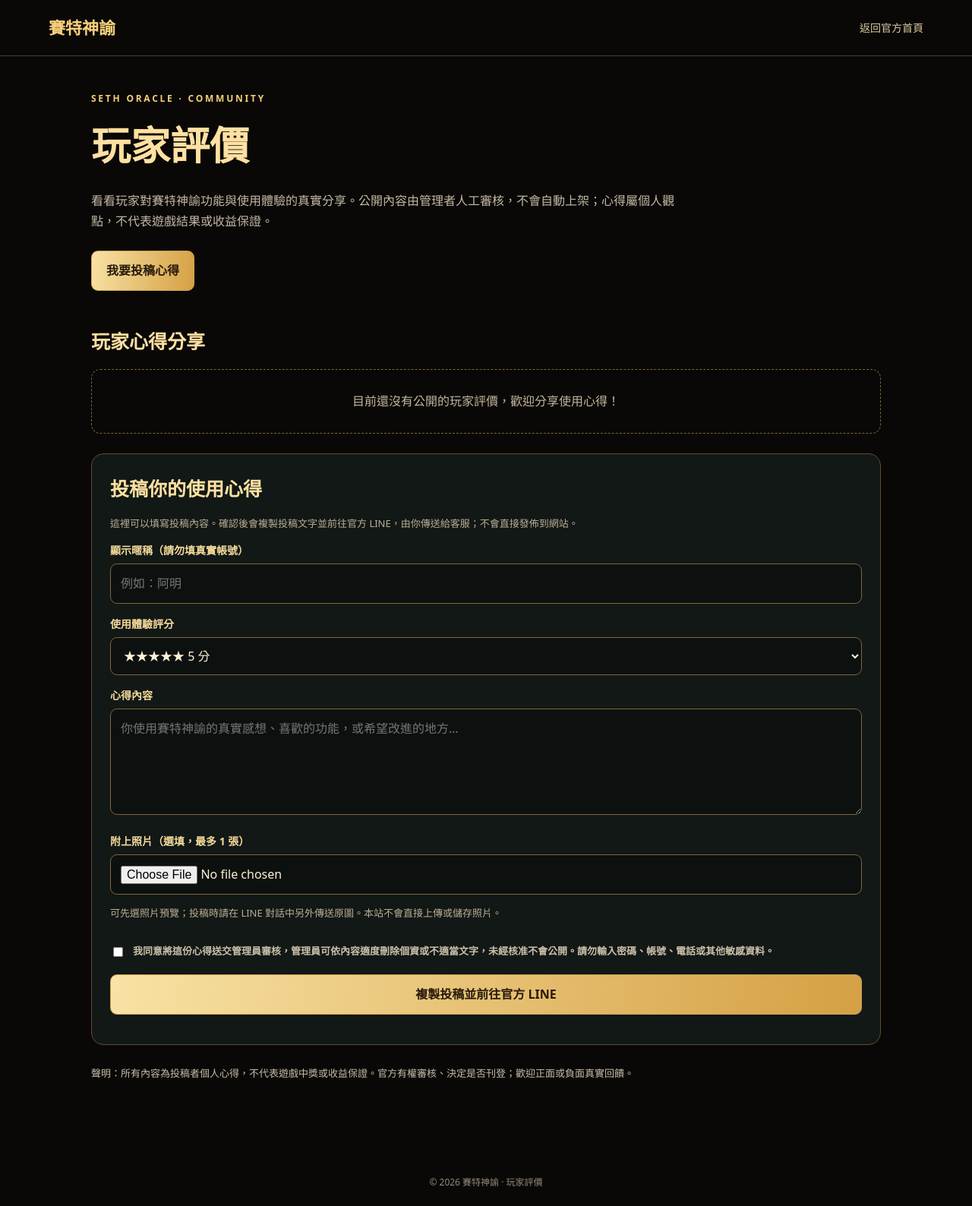
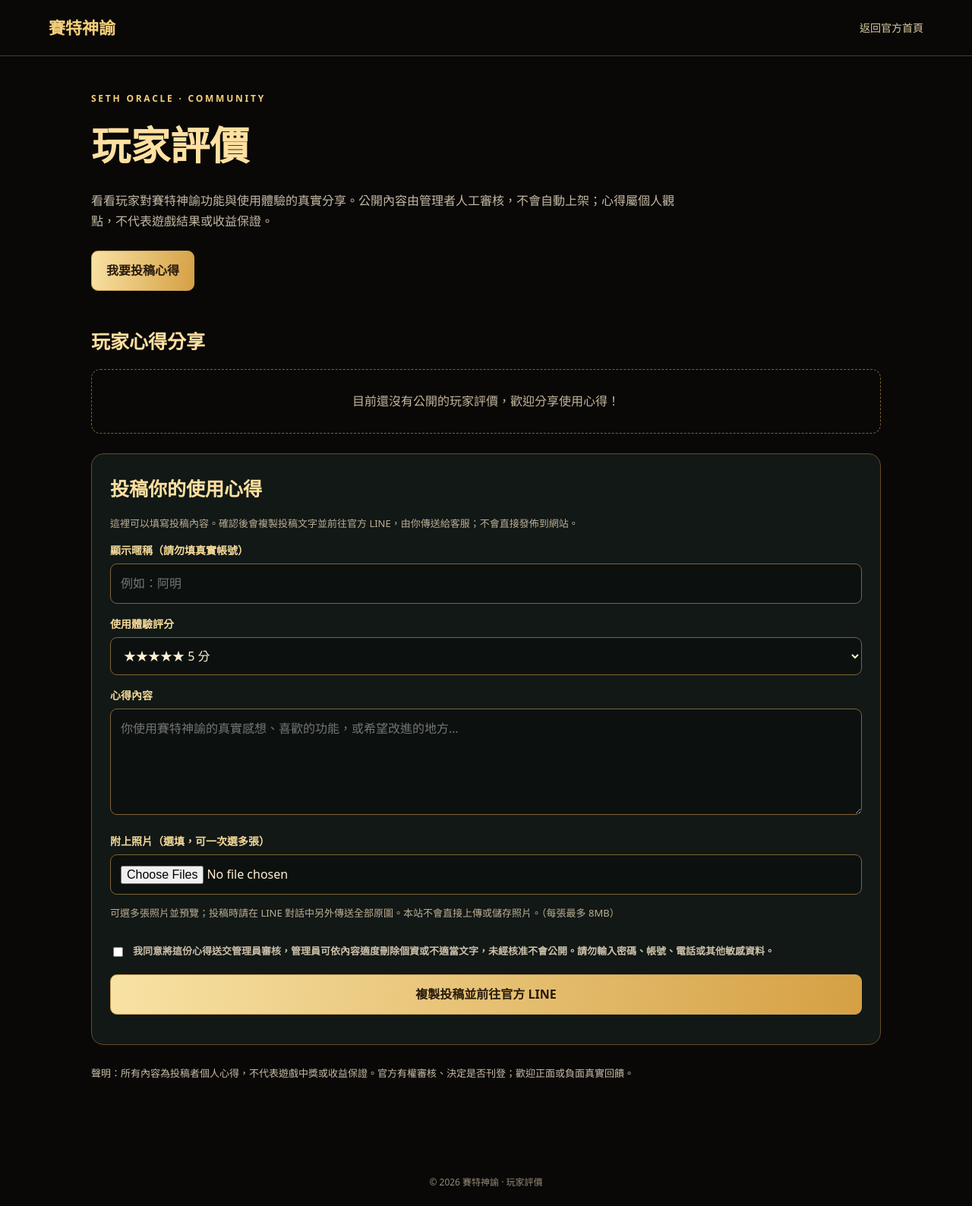
Before and after one commit to seth-oracle/seth-oracle.github.io, a Jekyll site: the page built from reviews/index.html, in a window 1280 px wide. Shown: the whole page at 76% size. Built offline with Jekyll 4.4.1, drawn with Linux system fonts in a browser that asks for light colours.

Commit message:
Allow unlimited multi-photo selection, preview, and review photo gallery

```diff
--- a/reviews/index.html
+++ b/reviews/index.html
@@ -25,7 +25,7 @@ h1{font-size:clamp(32px,5vw,52px);color:#ffe0a1;margin:6px 0 12px}h2{color:#ffe0
 .panel{border:1px solid #674b25;border-radius:16px;background:#111816;padding:24px;margin:26px 0}
 .grid{display:grid;grid-template-columns:repeat(2,minmax(0,1fr));gap:16px}
 .review{padding:20px;border:1px solid #6d522b;border-radius:13px;background:#18201d}
-.review-photo{display:block;width:100%;max-height:310px;object-fit:contain;background:#0b100e;border:1px solid #594727;border-radius:10px;margin-top:14px}.upload-preview{max-width:260px;max-height:210px;object-fit:contain;border-radius:9px;border:1px solid #72582c;margin-top:10px}.review-head{display:flex;align-items:center;justify-content:space-between;gap:12px}.review strong{color:#f3d58f}.review time{color:#b9ab91;font-size:12px}
+.review-gallery{display:grid;grid-template-columns:repeat(auto-fit,minmax(150px,1fr));gap:10px;margin-top:14px}.review-gallery .review-photo{margin-top:0}.upload-gallery{display:flex;flex-wrap:wrap;gap:10px}.review-photo{display:block;width:100%;max-height:310px;object-fit:contain;background:#0b100e;border:1px solid #594727;border-radius:10px;margin-top:14px}.upload-preview{max-width:260px;max-height:210px;object-fit:contain;border-radius:9px;border:1px solid #72582c;margin-top:10px}.review-head{display:flex;align-items:center;justify-content:space-between;gap:12px}.review strong{color:#f3d58f}.review time{color:#b9ab91;font-size:12px}
 .rating{color:#f3c960;letter-spacing:2px;margin:9px 0}.content{white-space:pre-wrap;overflow-wrap:anywhere;color:#ede0c6}.small{color:#bdae94;font-size:13px}
 .empty{border:1px dashed #806333;padding:28px;text-align:center;color:#c4b69b;border-radius:12px}
 .form-grid{display:grid;gap:15px}label{display:block;font-size:14px;color:#f4d999;font-weight:700;margin-bottom:5px}
@@ -51,7 +51,9 @@ footer{text-align:center;color:#968b78;font-size:12px;padding:20px}
 <div class="review-head"><strong>{{ review.nickname | escape }}</strong>{% if review.date and review.date != "" %}<time>{{ review.date | date: "%Y/%m/%d" }}</time>{% endif %}</div>
 {% if review.rating %}<div class="rating" aria-label="評分 {{ review.rating }} / 5">{% assign stars = review.rating | plus: 0 %}{% for i in (1..5) %}{% if i <= stars %}★{% else %}☆{% endif %}{% endfor %}</div>{% endif %}
 <div class="content">{{ review.content | escape }}</div>
-{% if review.photo and review.photo != "" %}<img class="review-photo" src="{{ review.photo | relative_url }}" alt="{{ review.nickname | escape }} 提供的心得照片" loading="lazy">{% endif %}
+{% if review.photos and review.photos.size > 0 %}
+<div class="review-gallery">{% for photo in review.photos %}{% if photo != "" %}<img class="review-photo" src="{{ photo | relative_url }}" alt="{{ review.nickname | escape }} 提供的心得照片 {{ forloop.index }}" loading="lazy">{% endif %}{% endfor %}</div>
+{% elsif review.photo and review.photo != "" %}<img class="review-photo" src="{{ review.photo | relative_url }}" alt="{{ review.nickname | escape }} 提供的心得照片" loading="lazy">{% endif %}
 {% if review.reply and review.reply != "" %}<p class="small">官方回覆：{{ review.reply | escape }}</p>{% endif %}
 </article>{% endfor %}</div>
 {% else %}<p class="empty">目前還沒有公開的玩家評價，歡迎分享使用心得！</p>{% endif %}
@@ -62,7 +64,7 @@ footer{text-align:center;color:#968b78;font-size:12px;padding:20px}
 <div><label for="nick">顯示暱稱（請勿填真實帳號）</label><input id="nick" required maxlength="30" placeholder="例如：阿明"></div>
 <div><label for="rating">使用體驗評分</label><select id="rating"><option value="5">★★★★★ 5 分</option><option value="4">★★★★☆ 4 分</option><option value="3">★★★☆☆ 3 分</option><option value="2">★★☆☆☆ 2 分</option><option value="1">★☆☆☆☆ 1 分</option></select></div>
 <div><label for="comment">心得內容</label><textarea id="comment" required minlength="10" maxlength="1000" placeholder="你使用賽特神諭的真實感想、喜歡的功能，或希望改進的地方…"></textarea></div>
-<div><label for="photo">附上照片（選填，最多 1 張）</label><input id="photo" type="file" accept="image/jpeg,image/png,image/webp" aria-describedby="photo-note"><p id="photo-note" class="small">可先選照片預覽；投稿時請在 LINE 對話中另外傳送原圖。本站不會直接上傳或儲存照片。</p><img id="photo-preview" class="upload-preview" alt="照片預覽" hidden></div>
+<div><label for="photo">附上照片（選填，可一次選多張）</label><input id="photo" type="file" accept="image/jpeg,image/png,image/webp" multiple aria-describedby="photo-note"><p id="photo-note" class="small">可選多張照片並預覽；投稿時請在 LINE 對話中另外傳送全部原圖。本站不會直接上傳或儲存照片。（每張最多 8MB）</p><div id="photo-preview" class="upload-gallery" aria-live="polite"></div></div>
 <label class="check"><input id="consent" type="checkbox" required><span>我同意將這份心得送交管理員審核，管理員可依內容適度刪除個資或不適當文字，未經核准不會公開。請勿輸入密碼、帳號、電話或其他敏感資料。</span></label>
 <button class="btn primary" type="submit">複製投稿並前往官方 LINE</button>
 <div id="status" class="hint" role="status" aria-live="polite"></div>
@@ -74,18 +76,23 @@ footer{text-align:center;color:#968b78;font-size:12px;padding:20px}
 <script>
 (function(){
 const form=document.getElementById('review-form'),status=document.getElementById('status'),fallback=document.getElementById('fallback'),preview=document.getElementById('preview'),photoInput=document.getElementById('photo'),photoPreview=document.getElementById('photo-preview');
-let photoUrl=null;
+let photoUrls=[];
 photoInput.addEventListener('change',()=>{
-if(photoUrl){URL.revokeObjectURL(photoUrl);photoUrl=null;}
-const file=photoInput.files&&photoInput.files[0];photoPreview.hidden=true;photoPreview.removeAttribute('src');
-if(!file)return;
-if(!['image/jpeg','image/png','image/webp'].includes(file.type)||file.size>8*1024*1024){alert('請選擇 JPG、PNG 或 WebP 照片，檔案需小於 8MB。');photoInput.value='';return;}
-photoUrl=URL.createObjectURL(file);photoPreview.src=photoUrl;photoPreview.hidden=false;
+photoUrls.forEach(url=>URL.revokeObjectURL(url));photoUrls=[];photoPreview.replaceChildren();
+const files=Array.from(photoInput.files||[]);
+if(files.some(file=>!['image/jpeg','image/png','image/webp'].includes(file.type)||file.size>8*1024*1024)){
+ alert('請選擇 JPG、PNG 或 WebP 照片，每張需小於 8MB。');photoInput.value='';return;
+}
+files.forEach((file,i)=>{
+ const url=URL.createObjectURL(file);photoUrls.push(url);
+ const img=document.createElement('img');img.src=url;img.alt='照片預覽 '+(i+1);img.className='upload-preview';
+ photoPreview.appendChild(img);
+});
 });
 let message='';
 async function copyMessage(){try{await navigator.clipboard.writeText(message);status.textContent='已複製投稿文字！請在 LINE 對話中貼上並傳送，才算完成投稿。'}catch(e){status.textContent='請手動複製下方投稿文字，再貼到 LINE 傳送。';}}
 form.addEventListener('submit',async function(e){e.preventDefault();if(!form.reportValidity())return;
-message='【賽特神諭｜玩家心得投稿】\n暱稱：'+document.getElementById('nick').value.trim()+'\n評分：'+document.getElementById('rating').value+'/5\n心得：'+document.getElementById('comment').value.trim()+'\n照片：'+(photoInput.files&&photoInput.files.length?'已選擇照片，請在 LINE 對話中另外傳送原圖':'未附照片')+'\n（本人同意將心得送交審核，是否刊登由官方決定）';
+message='【賽特神諭｜玩家心得投稿】\n暱稱：'+document.getElementById('nick').value.trim()+'\n評分：'+document.getElementById('rating').value+'/5\n心得：'+document.getElementById('comment').value.trim()+'\n照片：'+(photoInput.files&&photoInput.files.length?'已選擇 '+photoInput.files.length+' 張照片，請在 LINE 對話中另外傳送全部原圖':'未附照片')+'\n（本人同意將心得送交審核，是否刊登由官方決定）';
 fallback.hidden=false;preview.textContent=message;window.open('https://lin.ee/TOLUjbR','_blank','noopener,noreferrer');await copyMessage();});
 document.getElementById('copy-again').addEventListener('click',copyMessage);
 })();
```
